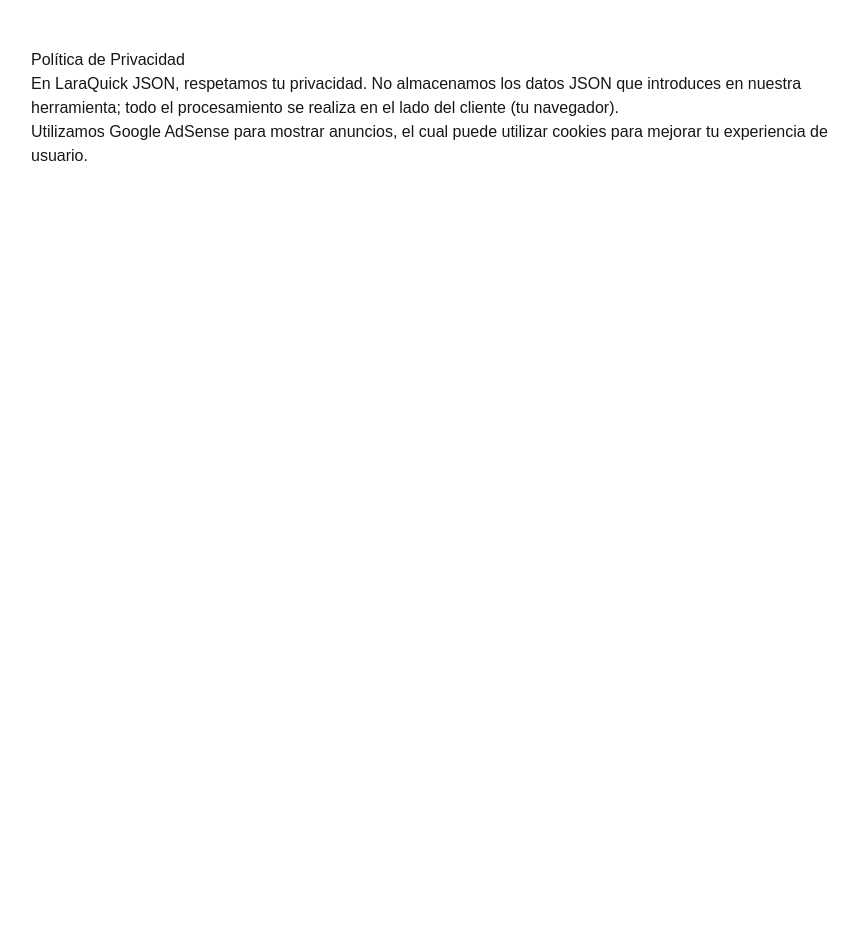
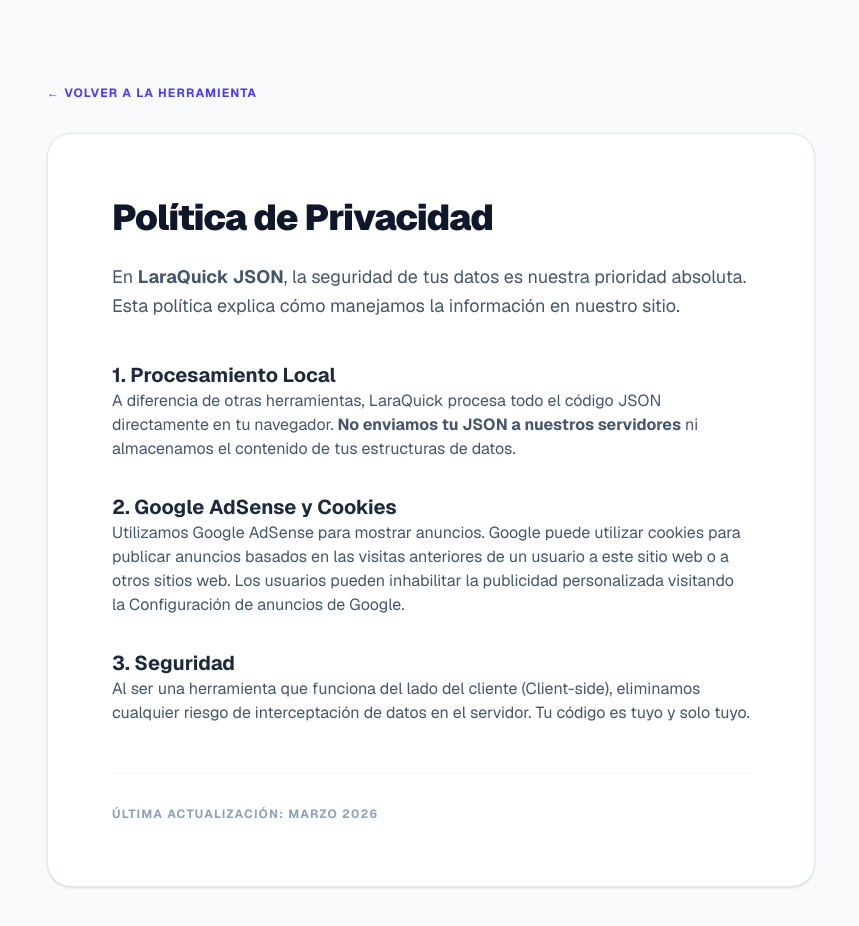
Before and after one commit to SergioBM05/laraquick-json, a Next.js app: page /privacy in a window 1280 px wide. Shown: the top 926 px of the page, without its empty margins (209-1068 px from the left). Before the commit the page ends 800 px from the top, so only its background shows below. Built offline with nearby package versions, Linux system fonts and the light colour scheme.

Commit message:
Contacot y privacidad con estilo

```diff
--- a/src/app/contact/page.tsx
+++ b/src/app/contact/page.tsx
@@ -1,9 +1,34 @@
+import Link from 'next/link';
+
 export default function Contact() {
   return (
-    <div className="max-w-4xl mx-auto p-12 prose">
-      <h1>Contacto</h1>
-      <p>¿Tienes dudas o sugerencias? Puedes contactarnos en:</p>
-      <p><strong>Email:</strong> laraquick@gmail.com</p>
-    </div>
+    <main className="min-h-screen bg-gray-50 p-8 md:p-20 font-sans">
+      <div className="max-w-3xl mx-auto">
+        <Link href="/" className="text-indigo-600 font-bold text-xs uppercase tracking-widest hover:underline mb-8 inline-block">
+          &larr; Volver a la herramienta
+        </Link>
+
+        <article className="bg-white p-10 md:p-16 rounded-3xl border border-slate-200 shadow-sm">
+          <h1 className="text-4xl font-black text-slate-900 mb-6 tracking-tight">Contacto</h1>
+          <p className="text-lg text-slate-600 mb-8">
+            ¿Tienes alguna sugerencia para mejorar la herramienta o has encontrado un error? Nos encantaría escucharte.
+          </p>
+
+          <div className="bg-slate-50 p-8 rounded-2xl border border-slate-100">
+            <h2 className="text-sm font-black text-slate-400 uppercase tracking-[0.2em] mb-4">Correo Electrónico</h2>
+            <a
+              href="mailto:laraquick@gmail.com"
+              className="text-2xl md:text-3xl font-bold text-indigo-600 hover:text-indigo-700 transition-colors break-all"
+            >
+              laraquick@gmail.com
+            </a>
+          </div>
+
+          <p className="mt-10 text-sm text-slate-400 italic">
+            * Respondemos a todas las consultas en un plazo de 24-48 horas laborables.
+          </p>
+        </article>
+      </div>
+    </main>
   );
 }
--- a/src/app/privacy/page.tsx
+++ b/src/app/privacy/page.tsx
@@ -1,9 +1,45 @@
+import Link from 'next/link';
+
 export default function Privacy() {
   return (
-    <div className="max-w-4xl mx-auto p-12 prose">
-      <h1>Política de Privacidad</h1>
-      <p>En LaraQuick JSON, respetamos tu privacidad. No almacenamos los datos JSON que introduces en nuestra herramienta; todo el procesamiento se realiza en el lado del cliente (tu navegador).</p>
-      <p>Utilizamos Google AdSense para mostrar anuncios, el cual puede utilizar cookies para mejorar tu experiencia de usuario.</p>
-    </div>
+    <main className="min-h-screen bg-gray-50 p-8 md:p-20 font-sans">
+      <div className="max-w-3xl mx-auto">
+        <Link href="/" className="text-indigo-600 font-bold text-xs uppercase tracking-widest hover:underline mb-8 inline-block">
+          &larr; Volver a la herramienta
+        </Link>
+
+        <article className="bg-white p-10 md:p-16 rounded-3xl border border-slate-200 shadow-sm prose prose-slate max-w-none">
+          <h1 className="text-4xl font-black text-slate-900 mb-6 tracking-tight">Política de Privacidad</h1>
+
+          <p className="text-lg text-slate-600 leading-relaxed">
+            En <strong>LaraQuick JSON</strong>, la seguridad de tus datos es nuestra prioridad absoluta.
+            Esta política explica cómo manejamos la información en nuestro sitio.
+          </p>
+
+          <h2 className="text-xl font-bold text-slate-800 mt-10">1. Procesamiento Local</h2>
+          <p className="text-slate-600">
+            A diferencia de otras herramientas, LaraQuick procesa todo el código JSON directamente en tu navegador.
+            <strong> No enviamos tu JSON a nuestros servidores</strong> ni almacenamos el contenido de tus estructuras de datos.
+          </p>
+
+          <h2 className="text-xl font-bold text-slate-800 mt-8">2. Google AdSense y Cookies</h2>
+          <p className="text-slate-600">
+            Utilizamos Google AdSense para mostrar anuncios. Google puede utilizar cookies para publicar anuncios
+            basados en las visitas anteriores de un usuario a este sitio web o a otros sitios web. Los usuarios pueden
+            inhabilitar la publicidad personalizada visitando la Configuración de anuncios de Google.
+          </p>
+
+          <h2 className="text-xl font-bold text-slate-800 mt-8">3. Seguridad</h2>
+          <p className="text-slate-600">
+            Al ser una herramienta que funciona del lado del cliente (Client-side), eliminamos cualquier riesgo
+            de interceptación de datos en el servidor. Tu código es tuyo y solo tuyo.
+          </p>
+
+          <footer className="mt-12 pt-8 border-t border-slate-100 text-slate-400 text-xs uppercase font-bold tracking-widest">
+            Última actualización: Marzo 2026
+          </footer>
+        </article>
+      </div>
+    </main>
   );
 }
```
